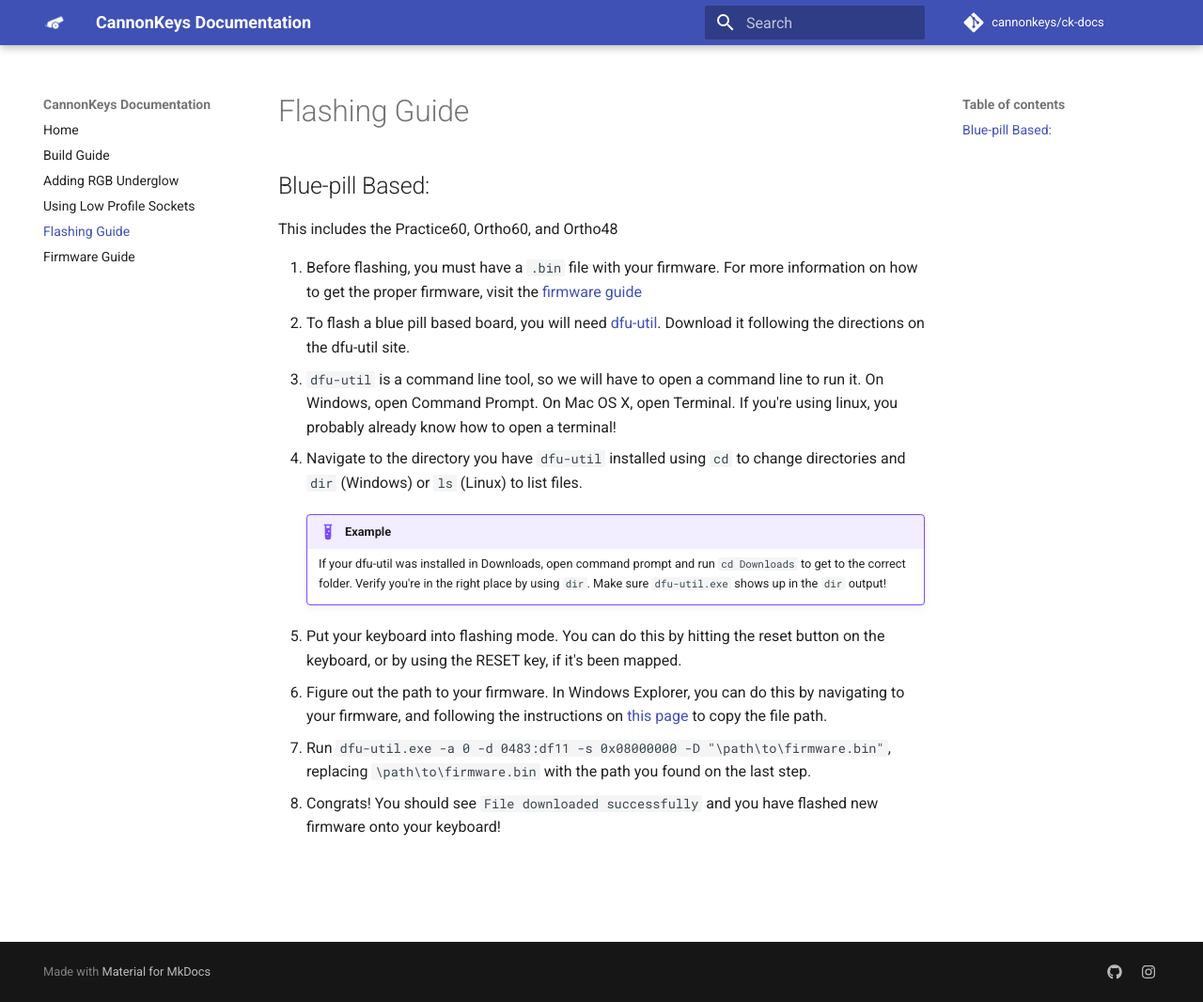
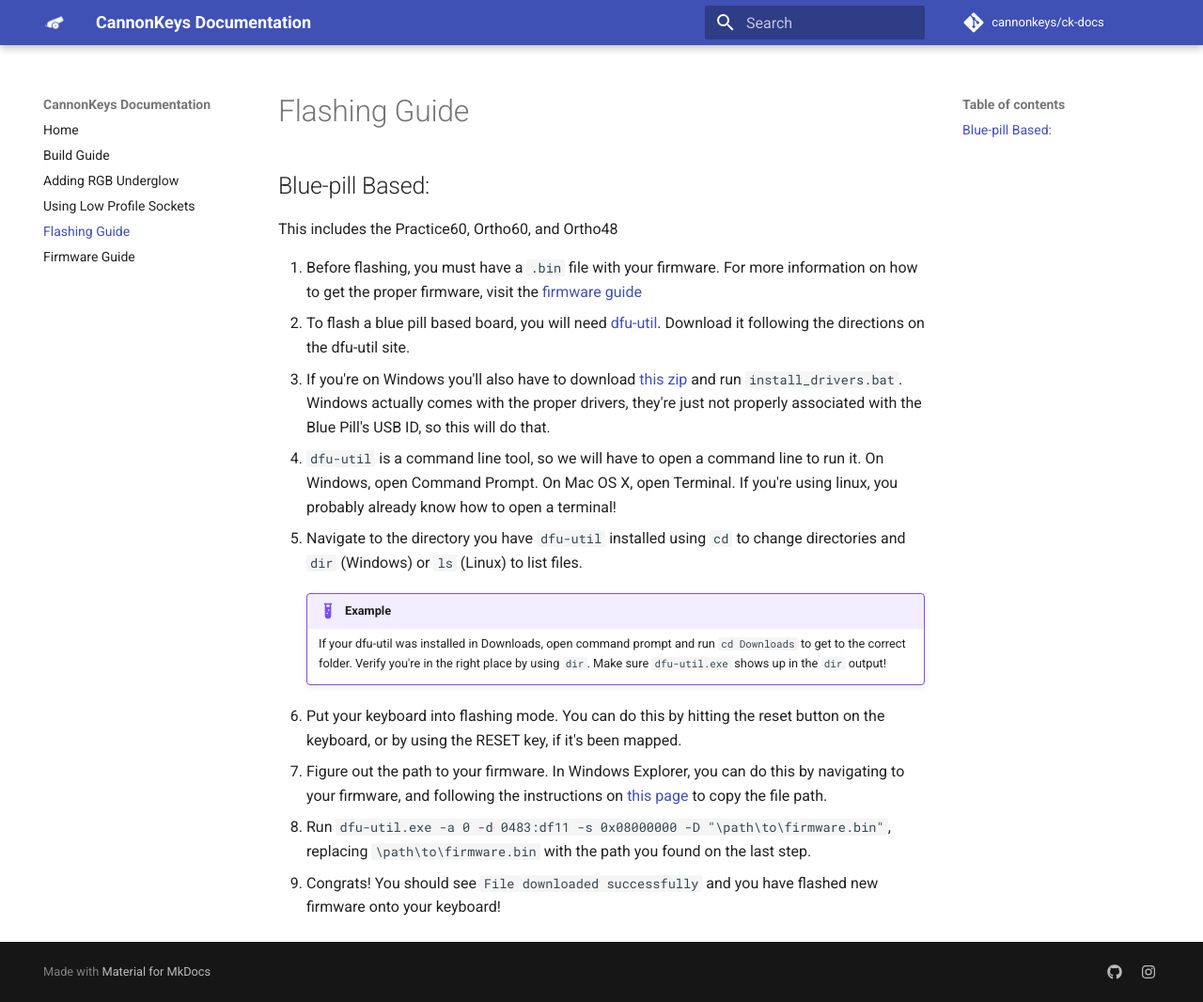
Before and after one commit to cannonkeys/ck-docs, an MkDocs documentation site: the page built from docs/flashing.md, in a window 1280 px wide and 1066 px high. Shown: the whole window at 94% size. Built offline with MkDocs 1.6.1 and Material for MkDocs 9.7.7, drawn with Linux system fonts in a browser that asks for light colours; comment, search, counter and statistics services are not loaded.

Commit message:
Add driver fix for windows

```diff
--- a/docs/flashing.md
+++ b/docs/flashing.md
@@ -5,6 +5,7 @@ This includes the Practice60, Ortho60, and Ortho48
 
  1. Before flashing, you must have a `.bin` file with your firmware. For more information on how to get the proper firmware, visit the [firmware guide](firmware.md)
  1. To flash a blue pill based board, you will need [dfu-util](http://dfu-util.sourceforge.net/). Download it following the directions on the dfu-util site.
+ 1. If you're on Windows you'll also have to download [this zip](assets/win_driver.zip) and run `install_drivers.bat`. Windows actually comes with the proper drivers, they're just not properly associated with the Blue Pill's USB ID, so this will do that.
  1. `dfu-util` is a command line tool, so we will have to open a command line to run it. On Windows, open Command Prompt. On Mac OS X, open Terminal. If you're using linux, you probably already know how to open a terminal!
  1. Navigate to the directory you have `dfu-util` installed using `cd` to change directories and `dir` (Windows) or `ls` (Linux) to list files.
 
```
Also changed, not shown: 1 other file.
